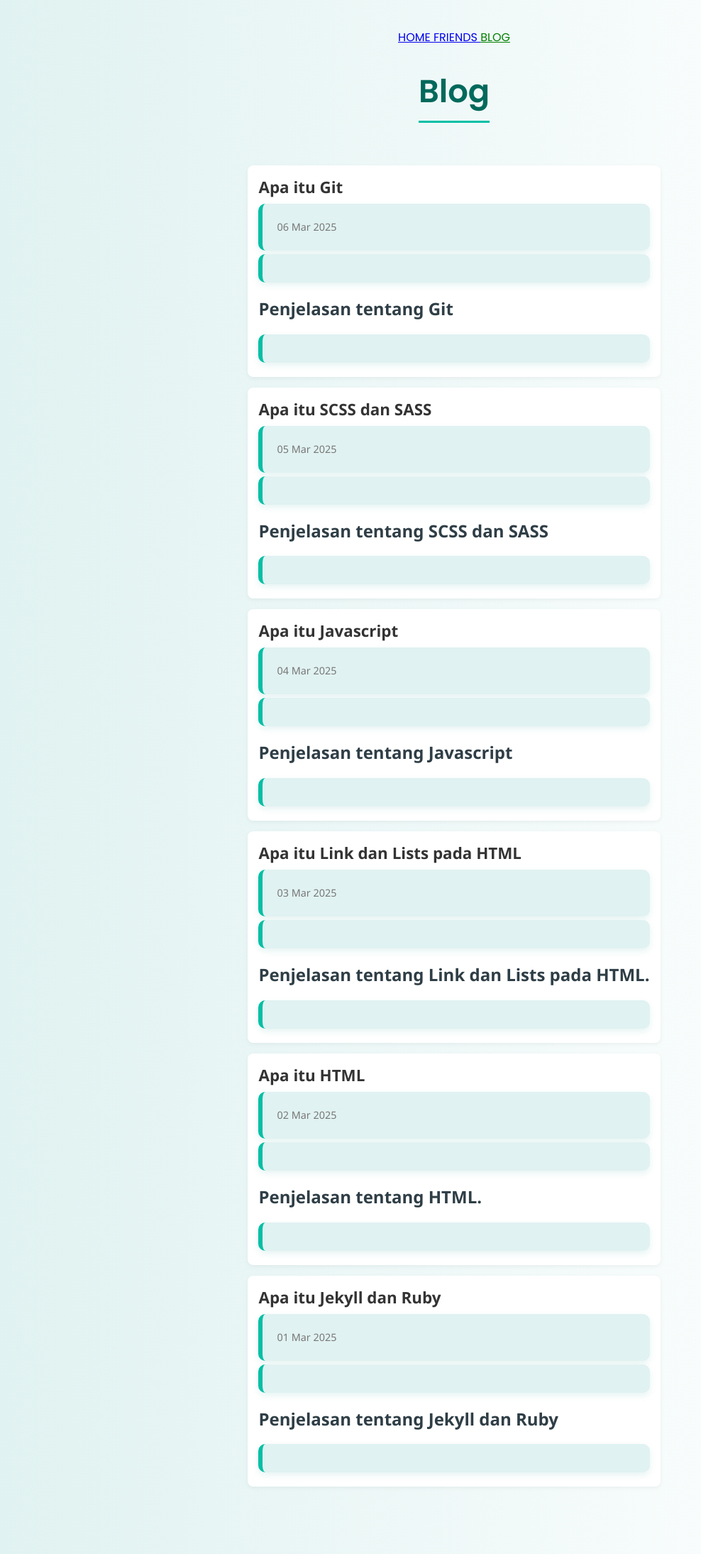
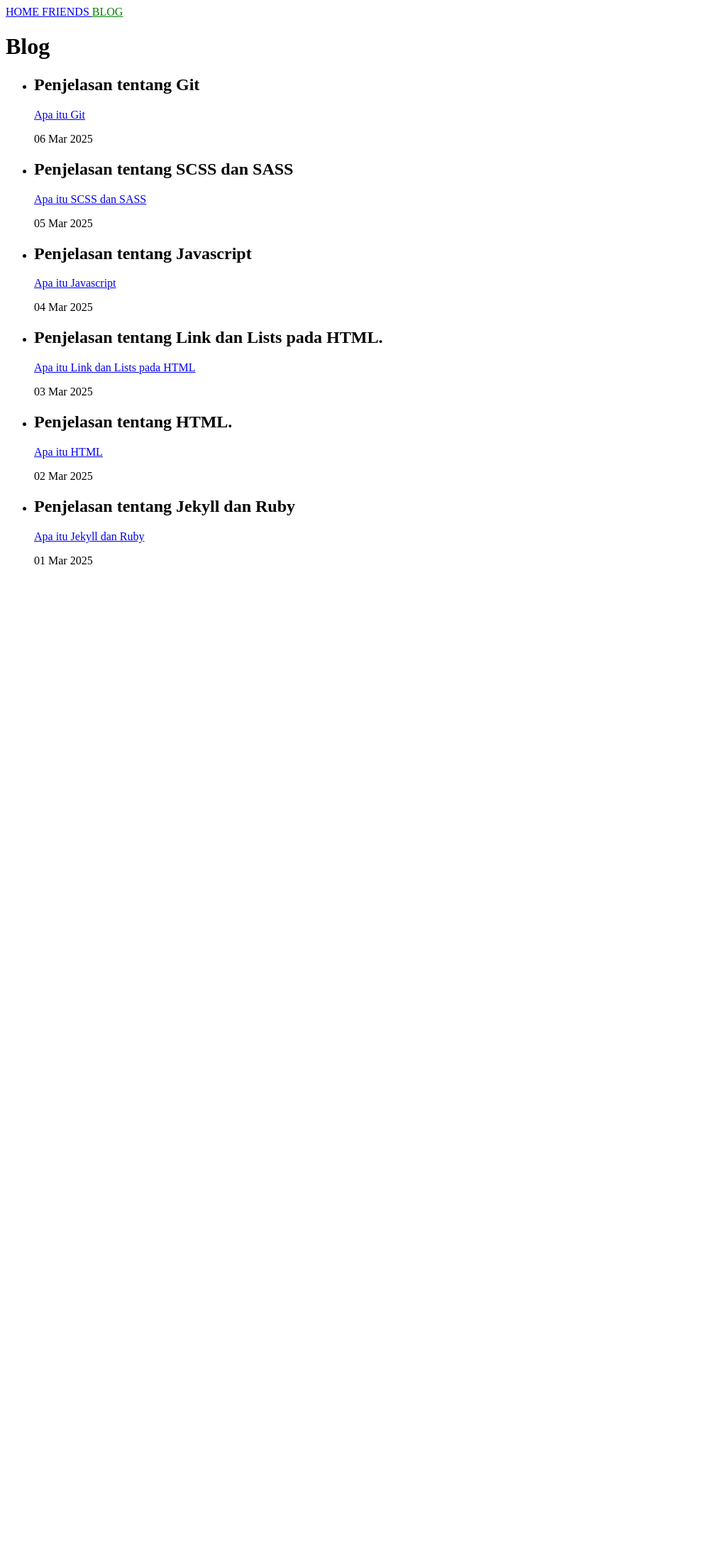
Before and after one commit to alifarrayyan29/alifarrayyan29.github.io, a Jekyll site: the page built from blog.html, in a window 1280 px wide. Shown: the whole page at 71% size, without its empty margins (0-988 px from the left). Built offline with Jekyll 4.4.1, drawn with Linux system fonts in a browser that asks for light colours; after the commit the page ends 900 px from its top, so only the background shows below that.

Commit message:
pertemuan7

```diff
--- a/assets/css/styles.scss
+++ b/assets/css/styles.scss
@@ -1,146 +1,3 @@
 ---
 ---
 @use "main";
-
-/* Import Font */
-@import url('https://fonts.googleapis.com/css2?family=Poppins:wght@400;600&display=swap');
-
-/* Global Styles */
-body {
-  font-family: 'Poppins', sans-serif;
-  background: linear-gradient(to right, #e0f2f1, #ffffff);
-  color: #2f3e46;
-  margin: 0;
-  padding: 40px 20px;
-  display: flex;
-  flex-direction: column;
-  align-items: center;
-  animation: fadeIn 1s ease-in-out;
-}
-
-/* Fade-in Animation */
-@keyframes fadeIn {
-  from { opacity: 0; transform: translateY(20px); }
-  to { opacity: 1; transform: translateY(0); }
-}
-
-/* Heading */
-h1 {
-  font-size: 2.8em;
-  color: #00695c;
-  margin-bottom: 20px;
-  border-bottom: 3px solid #00bfa5;
-  padding-bottom: 8px;
-  text-align: center;
-}
-
-/* Description */
-p {
-  font-size: 1.2em;
-  color: #455a64;
-  line-height: 1.8;
-  background: #e0f2f1;
-  padding: 20px;
-  border-left: 6px solid #00bfa5;
-  border-radius: 10px;
-  box-shadow: 0 4px 10px rgba(0, 150, 136, 0.1);
-  max-width: 700px;
-  margin: 0 auto 30px;
-}
-
-/* Button */
-button {
-  background: linear-gradient(135deg, #26a69a, #00796b);
-  color: white;
-  border: none;
-  padding: 14px 28px;
-  font-size: 1.1em;
-  border-radius: 50px;
-  cursor: pointer;
-  transition: all 0.3s ease;
-  box-shadow: 0 8px 16px rgba(38, 166, 154, 0.3);
-}
-
-button:hover {
-  background: linear-gradient(135deg, #00796b, #004d40);
-  transform: translateY(-3px) scale(1.05);
-  box-shadow: 0 12px 24px rgba(0, 121, 107, 0.4);
-}
-
-    /* FRIENDS PAGE STYLES */
-/* Untuk markdown ol dan a */
-ol {
-    list-style: none;
-    padding: 0;
-    margin: 0;
-  }
-
-  ol > li {
-    background: #e0f2f1;
-    margin: 10px 0;
-    padding: 15px 20px;
-    border-left: 5px solid #009688;
-    border-radius: 8px;
-    transition: transform 0.3s, box-shadow 0.3s;
-  }
-
-  ol > li:hover {
-    background-color: #b2dfdb;
-    transform: translateX(5px);
-    box-shadow: 0 4px 12px rgba(0, 121, 107, 0.2);
-  }
-
-  ol > li a {
-    text-decoration: none;
-    color: #004d40;
-    font-weight: 600;
-    font-size: 1.1em;
-  }
-
-  ol > li a:hover {
-    text-decoration: underline;
-    color: #00695c;
-  }
-
- /* BLOG PAGE STYLES */
-
-/* Container for the blog page */
-ul {
-    max-width: 700px; /* Lebar konten dibatasi */
-    margin: 40px auto; /* Menempatkan konten di tengah halaman */
-    padding: 0;
-    list-style: none;
-    font-family: 'Segoe UI', Tahoma, Geneva, Verdana, sans-serif;
-  }
-
-  /* Individual blog post items */
-  ul li {
-    background-color: #ffffff; /* Warna putih bersih */
-    border-radius: 8px; /* Sudut yang lebih halus */
-    padding: 15px; /* Padding lebih kecil */
-    margin-bottom: 15px; /* Jarak antar artikel */
-    box-shadow: 0 2px 6px rgba(0, 0, 0, 0.05); /* Shadow halus untuk efek ringan */
-  }
-
-  /* Styling for blog post links */
-  ul li a {
-    font-size: 1.4em; /* Ukuran font lebih kecil untuk menjaga kesederhanaan */
-    color: #333333; /* Warna teks abu-abu gelap */
-    text-decoration: none;
-    font-weight: 600;
-    display: block;
-    margin-bottom: 8px; /* Spasi di antara judul dan deskripsi */
-  }
-
-  /* Hover effect for links */
-  ul li a:hover {
-    color: #00796b; /* Warna hijau saat hover */
-    text-decoration: underline;
-  }
-
-  /* Styling for the post date */
-  ul li p {
-    font-size: 0.9em; /* Ukuran font lebih kecil untuk tanggal */
-    color: #777777; /* Warna lebih terang untuk tanggal */
-    margin: 5px 0;
-  }
--- a/blog.html
+++ b/blog.html
@@ -8,9 +8,9 @@ title: blog
 <ul>
     {% for post in site.posts %}
     <li>
+        <p>{{ post.excerpt }}</p>
         <a href="{{ post.url }}">{{ post.title }}</a>
         <p>{{ post.date | date_to_string }}</p>
-        <p>{{ post.excerpt }}</p>
     </li>
     {% endfor %}
 </ul>
```
